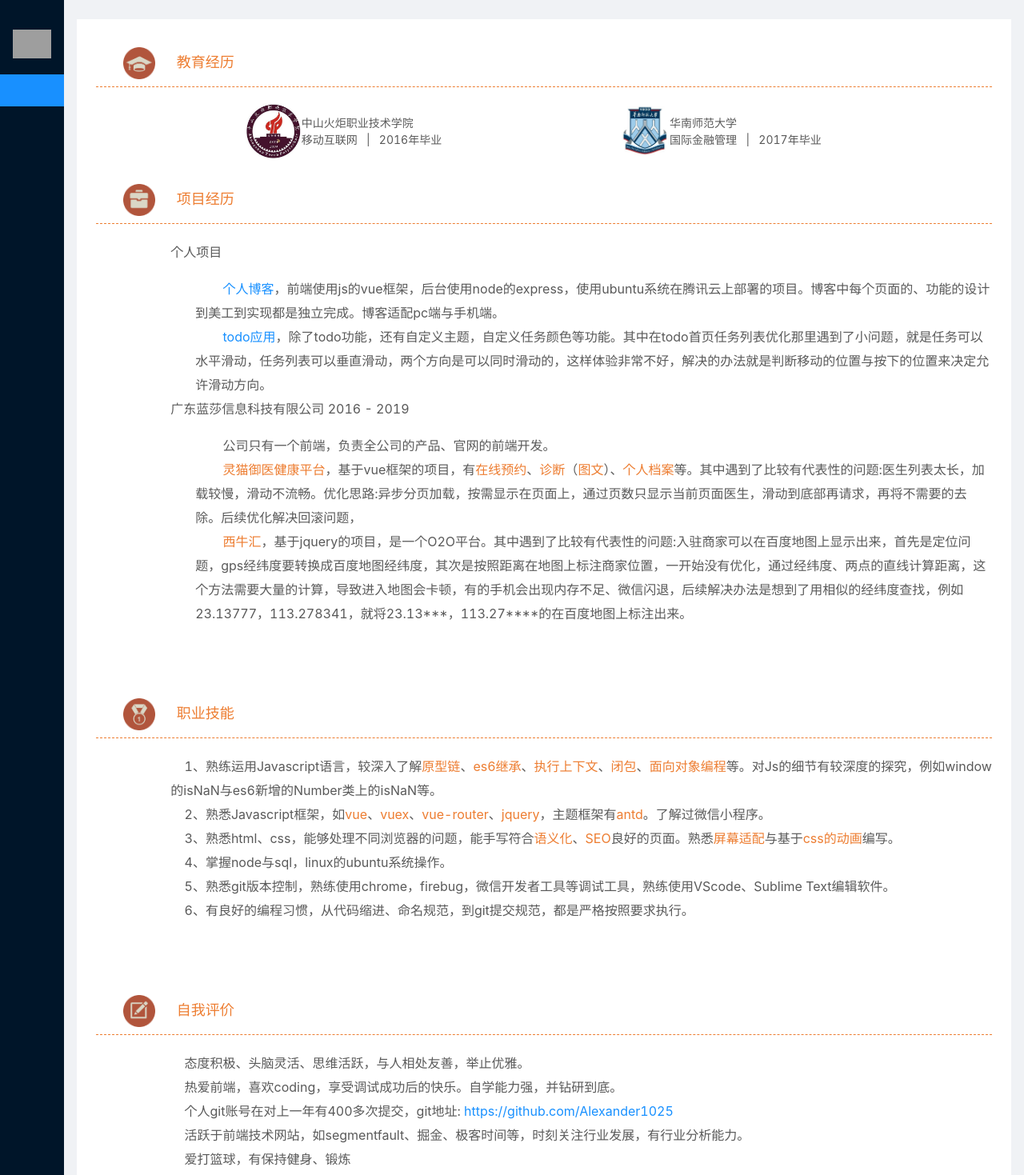
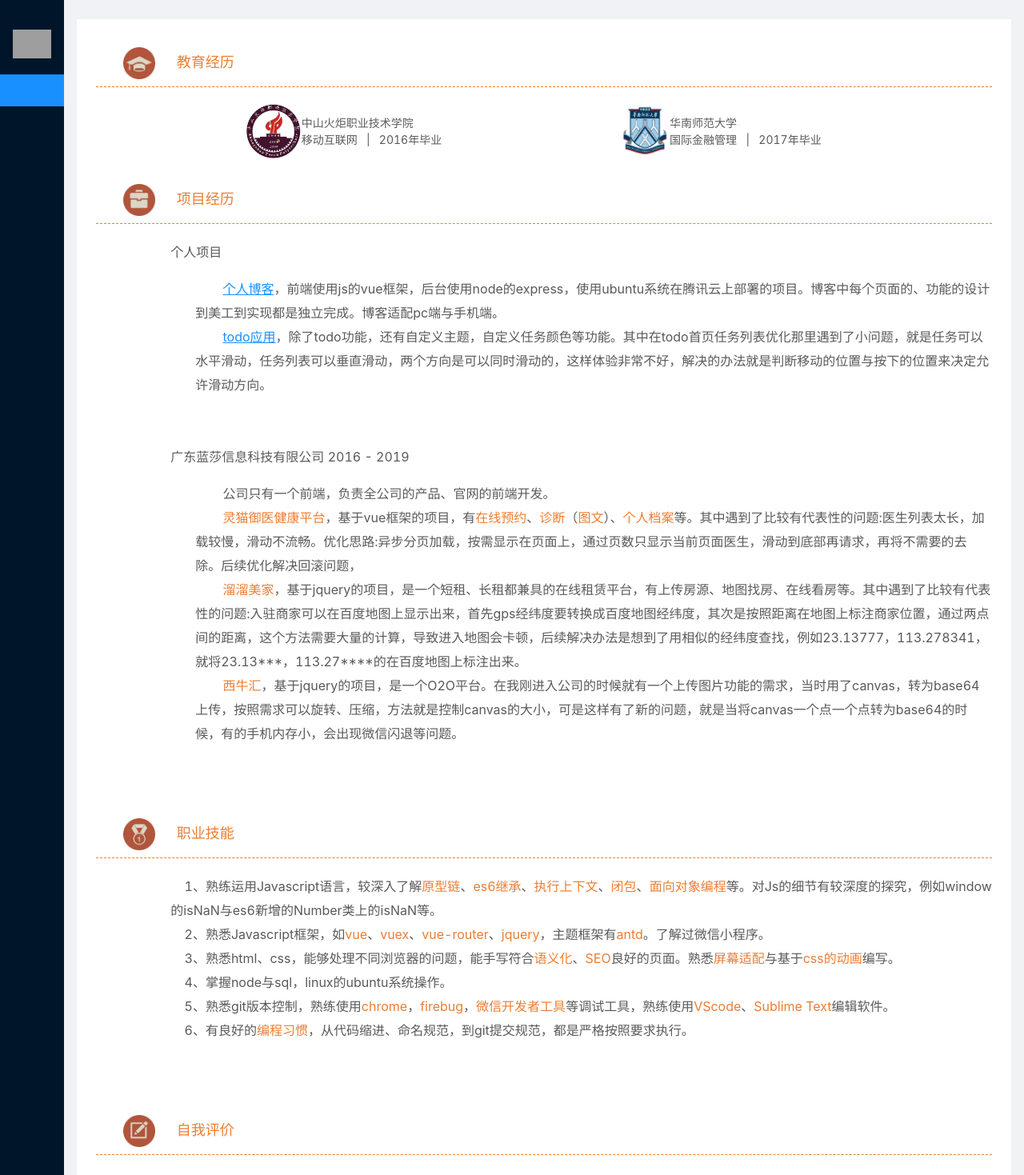
Before and after one commit to Alexander1025/myresume, a Vue app in the folder resume/: page / in a window 1280 px wide. Shown: the top 1469 px of the page at 80% size. Built offline with nearby package versions, Linux system fonts and the light colour scheme; grey boxes are pictures that could not be loaded.

Commit message:
fix 简历_投版

```diff
--- a/resume/src/App.vue
+++ b/resume/src/App.vue
@@ -84,14 +84,15 @@
                             <p>个人项目</p>
                             <div class="text">
                                 &nbsp;&nbsp;&nbsp;&nbsp;&nbsp;&nbsp;&nbsp;&nbsp;<span class="colored7d31"><a href="http://www.zhoujizhi.com/">个人博客</a></span>，前端使用js的vue框架，后台使用node的express，使用ubuntu系统在腾讯云上部署的项目。博客中每个页面的、功能的设计到美工到实现都是独立完成。博客适配pc端与手机端。<br>
-                                &nbsp;&nbsp;&nbsp;&nbsp;&nbsp;&nbsp;&nbsp;&nbsp;<span class="colored7d31"><a href="http://todo.zhoujizhi.com/">todo应用</a></span>，除了todo功能，还有自定义主题，自定义任务颜色等功能。其中在todo首页任务列表优化那里遇到了小问题，就是任务可以水平滑动，任务列表可以垂直滑动，两个方向是可以同时滑动的，这样体验非常不好，解决的办法就是判断移动的位置与按下的位置来决定允许滑动方向。<br>
+                                &nbsp;&nbsp;&nbsp;&nbsp;&nbsp;&nbsp;&nbsp;&nbsp;<span class="colored7d31"><a href="http://todo.zhoujizhi.com/">todo应用</a></span>，除了todo功能，还有自定义主题，自定义任务颜色等功能。其中在todo首页任务列表优化那里遇到了小问题，就是任务可以水平滑动，任务列表可以垂直滑动，两个方向是可以同时滑动的，这样体验非常不好，解决的办法就是判断移动的位置与按下的位置来决定允许滑动方向。<br><br><br>
                             </div>
 
                             <p>广东蓝莎信息科技有限公司  2016 - 2019</p>
                             <div class="text">
                                 &nbsp;&nbsp;&nbsp;&nbsp;&nbsp;&nbsp;&nbsp;&nbsp;公司只有一个前端，负责全公司的产品、官网的前端开发。<br>
                                 &nbsp;&nbsp;&nbsp;&nbsp;&nbsp;&nbsp;&nbsp;&nbsp;<span class="colored7d31">灵猫御医健康平台</span>，基于vue框架的项目，有<span class="colored7d31">在线预约</span>、<span class="colored7d31">诊断</span>（<span class="colored7d31">图文</span>）、<span class="colored7d31">个人档案</span>等。其中遇到了比较有代表性的问题:医生列表太长，加载较慢，滑动不流畅。优化思路:异步分页加载，按需显示在页面上，通过页数只显示当前页面医生，滑动到底部再请求，再将不需要的去除。后续优化解决回滚问题，<br>
-                                &nbsp;&nbsp;&nbsp;&nbsp;&nbsp;&nbsp;&nbsp;&nbsp;<span class="colored7d31">西牛汇</span>，基于jquery的项目，是一个O2O平台。其中遇到了比较有代表性的问题:入驻商家可以在百度地图上显示出来，首先是定位问题，gps经纬度要转换成百度地图经纬度，其次是按照距离在地图上标注商家位置，一开始没有优化，通过经纬度、两点的直线计算距离，这个方法需要大量的计算，导致进入地图会卡顿，有的手机会出现内存不足、微信闪退，后续解决办法是想到了用相似的经纬度查找，例如23.13777，113.278341，就将23.13***，113.27****的在百度地图上标注出来。<br><br><br>
+                                &nbsp;&nbsp;&nbsp;&nbsp;&nbsp;&nbsp;&nbsp;&nbsp;<span class="colored7d31">溜溜美家</span>，基于jquery的项目，是一个短租、长租都兼具的在线租赁平台，有上传房源、地图找房、在线看房等。其中遇到了比较有代表性的问题:入驻商家可以在百度地图上显示出来，首先gps经纬度要转换成百度地图经纬度，其次是按照距离在地图上标注商家位置，通过两点间的距离，这个方法需要大量的计算，导致进入地图会卡顿，后续解决办法是想到了用相似的经纬度查找，例如23.13777，113.278341，就将23.13***，113.27****的在百度地图上标注出来。<br>
+                                &nbsp;&nbsp;&nbsp;&nbsp;&nbsp;&nbsp;&nbsp;&nbsp;<span class="colored7d31">西牛汇</span>，基于jquery的项目，是一个O2O平台。在我刚进入公司的时候就有一个上传图片功能的需求，当时用了canvas，转为base64上传，按照需求可以旋转、压缩，方法就是控制canvas的大小，可是这样有了新的问题，就是当将canvas一个点一个点转为base64的时候，有的手机内存小，会出现微信闪退等问题。<br><br><br>
                             </div>
                         </a-col>
                     </a-row>
@@ -109,8 +110,8 @@
                             &nbsp;&nbsp;&nbsp;&nbsp;2、熟悉Javascript框架，如<span class="colored7d31">vue</span>、<span class="colored7d31">vuex</span>、<span class="colored7d31">vue-router</span>、<span class="colored7d31">jquery</span>，主题框架有<span class="colored7d31">antd</span>。了解过微信小程序。<br>
                             &nbsp;&nbsp;&nbsp;&nbsp;3、熟悉html、css，能够处理不同浏览器的问题，能手写符合<span class="colored7d31">语义化</span>、<span class="colored7d31">SEO</span>良好的页面。熟悉<span class="colored7d31">屏幕适配</span>与基于<span class="colored7d31">css的动画</span>编写。<br>
                             &nbsp;&nbsp;&nbsp;&nbsp;4、掌握node与sql，linux的ubuntu系统操作。<br>
-                            &nbsp;&nbsp;&nbsp;&nbsp;5、熟悉git版本控制，熟练使用chrome，firebug，微信开发者工具等调试工具，熟练使用VScode、Sublime Text编辑软件。<br>
-                            &nbsp;&nbsp;&nbsp;&nbsp;6、有良好的编程习惯，从代码缩进、命名规范，到git提交规范，都是严格按照要求执行。<br><br><br>
+                            &nbsp;&nbsp;&nbsp;&nbsp;5、熟悉git版本控制，熟练使用<span class="colored7d31">chrome</span>，<span class="colored7d31">firebug</span>，<span class="colored7d31">微信开发者工具</span>等调试工具，熟练使用<span class="colored7d31">VScode</span>、<span class="colored7d31">Sublime Text</span>编辑软件。<br>
+                            &nbsp;&nbsp;&nbsp;&nbsp;6、有良好的<span class="colored7d31">编程习惯</span>，从代码缩进、命名规范，到git提交规范，都是严格按照要求执行。<br><br><br>
                         </a-col>
                     </a-row>
 
@@ -162,6 +163,9 @@ export default {
 </script>
 
 <style>
+    .text a{
+        text-decoration: underline;
+    }
     .logo img{
         width: 100%;
     }
```
